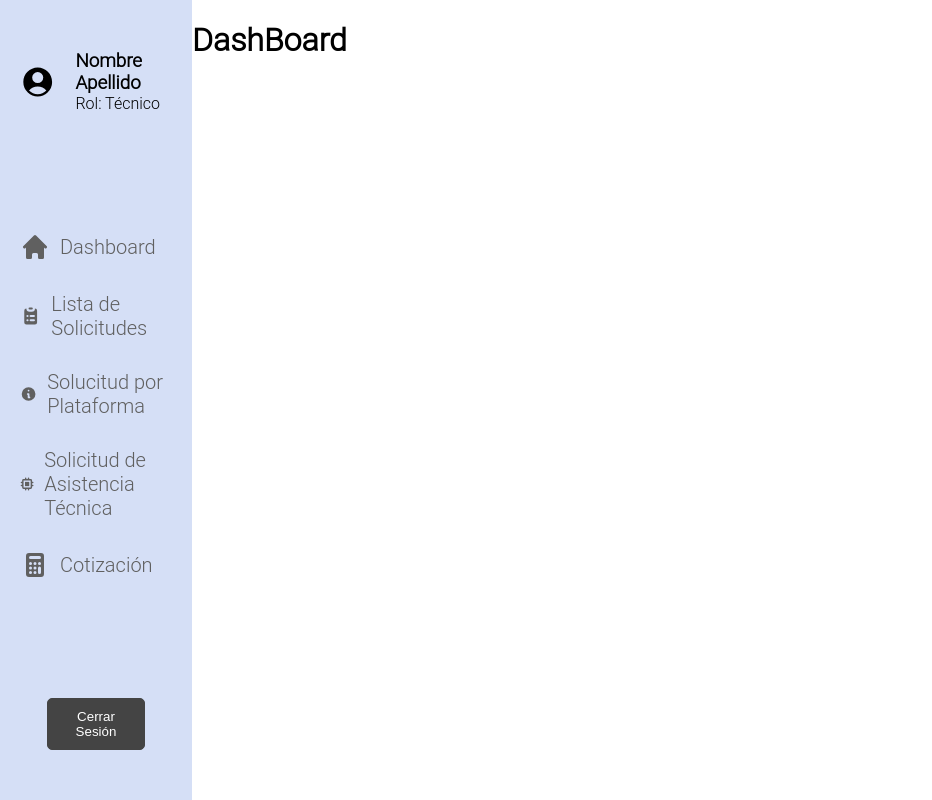
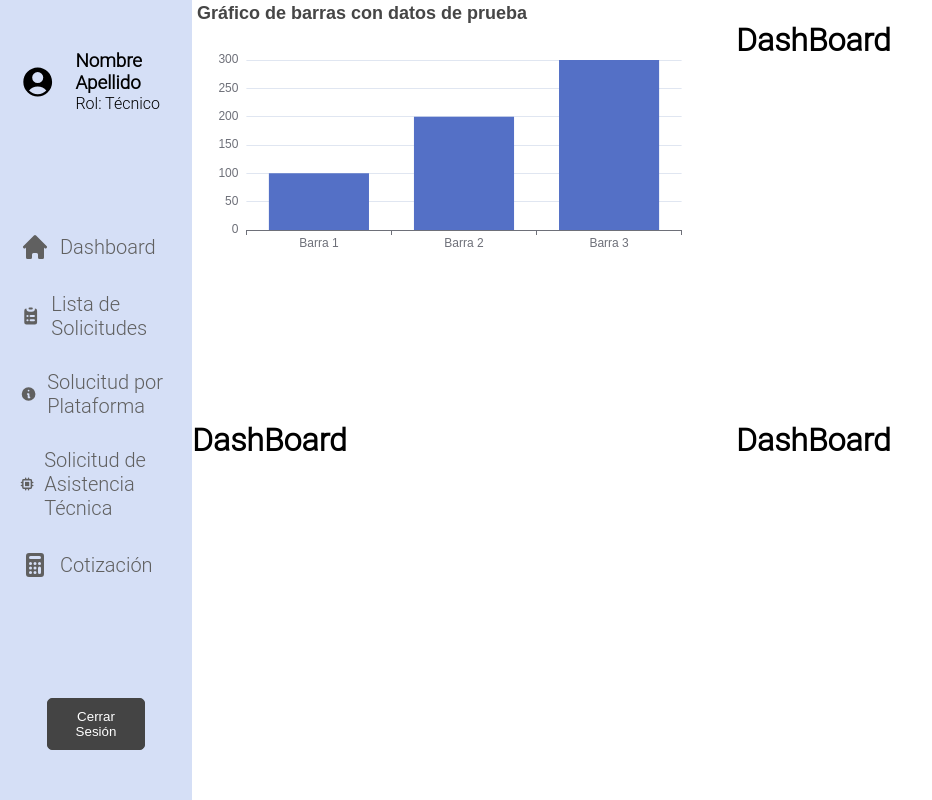
Before and after one commit to DiegoCru1024/CRM---repairModule, a React (Create React App) app in the folder frontend/: page /dashboard in a window 1280 px wide. Shown: the whole page, without its empty margins (0-932 px from the left). Built offline with nearby package versions, Linux system fonts and the light colour scheme.

Commit message:
BarChart agregado

```diff
--- a/frontend/package.json
+++ b/frontend/package.json
@@ -7,7 +7,11 @@
     "@testing-library/jest-dom": "^5.17.0",
     "@testing-library/react": "^13.4.0",
     "@testing-library/user-event": "^13.5.0",
+    "chart.js": "^3.9.1",
+    "echarts": "^5.4.3",
+    "echarts-for-react": "^3.0.2",
     "react": "^18.2.0",
+    "react-chartjs-2": "^4.3.1",
     "react-dom": "^18.2.0",
     "react-icons": "^4.10.1",
     "react-router-dom": "^6.15.0",
--- a/frontend/src/components/dashboardPage/dashboardPage.js
+++ b/frontend/src/components/dashboardPage/dashboardPage.js
@@ -1,12 +1,55 @@
-import SideBar from "../sideBarComponent/sideBar";
+import SideBar from "../sideBarComponent/sideBar"
 import styles from './dashboardPage.module.css'
+import ReactECharts from 'echarts-for-react'
+import {useState} from "react";
 
 export default function DashboardPage() {
+    const [data, setData] = useState([
+        {
+            name: "Barra 1",
+            value: 100,
+        },
+        {
+            name: "Barra 2",
+            value: 200,
+        },
+        {
+            name: "Barra 3",
+            value: 300,
+        },
+    ]);
+
+    const option = {
+        title: {
+            text: "Gráfico de barras con datos de prueba",
+        },
+        tooltip: {},
+        xAxis: {
+            type: "category",
+            data: ["Barra 1", "Barra 2", "Barra 3"],
+        },
+        yAxis: {
+            type: "value",
+        },
+        series: [
+            {
+                name: "Datos",
+                type: "bar",
+                data: data,
+            },
+        ],
+    };
+
     return (
         <div className={styles.mainContainer}>
             <SideBar/>
 
             <div className={styles.dashboardContainer}>
+                <div>
+                    <ReactECharts option={option}/>
+                </div>
+                <h1>DashBoard</h1>
+                <h1>DashBoard</h1>
                 <h1>DashBoard</h1>
             </div>
         </div>
--- a/frontend/src/components/dashboardPage/dashboardPage.module.css
+++ b/frontend/src/components/dashboardPage/dashboardPage.module.css
@@ -3,4 +3,8 @@
 }
 
 .dashboardContainer {
+    display: grid;
+    width: 85vw;
+    grid-template-columns: repeat(2, 1fr);
+    grid-template-rows: repeat(2, 1fr);
 }
```
Also changed, not shown: 1 other file (tests, documents, lock files or other folders).
